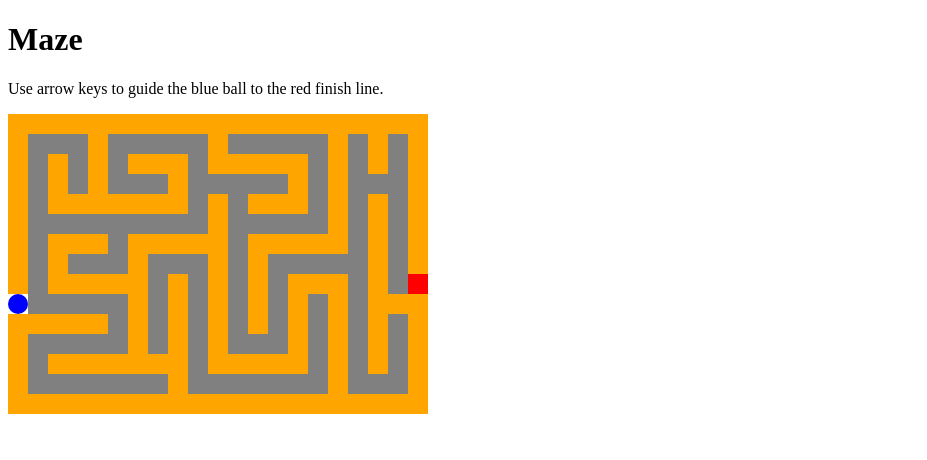
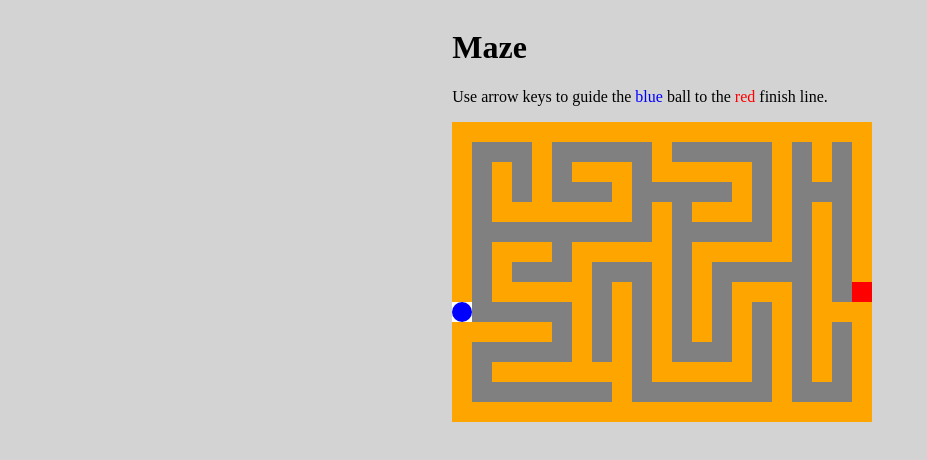
Before and after one commit to Deekee8/Maze, a plain HTML site: page index.html in a window 1280 px wide. Shown: the whole page, without its empty margins (0-927 px from the left). Drawn offline with Linux system fonts and the light colour scheme.

Commit message:
center game, add background color, style directions, clean up commented out lines of code in css

```diff
--- a/index.html
+++ b/index.html
@@ -8,7 +8,7 @@
 </head>
 <body>
     <h1>Maze</h1>
-    <p>Use arrow keys to guide the blue ball to the red finish line.</p>
+    <p>Use arrow keys to guide the <span id="blue">blue</span> ball to the <span id="red">red</span> finish line.</p>
     <div id="maze">
 
     </div>
--- a/style.css
+++ b/style.css
@@ -1,6 +1,16 @@
 :root {
     box-sizing: border-box;
 }
+
+html {
+    display: flex;
+    justify-content: center;
+}
+
+body {
+    background-color: lightgray;
+}
+
 #maze {
     display: flex;
     height: 300px;
@@ -8,12 +18,9 @@
     flex-direction: column;
     background-color: gray;
     position: absolute;
-
 }
 
-
 .block {
-    /* background-color: gray; */
     flex-grow: 1;
     height: 20px;
     width: 20px;
@@ -37,15 +44,17 @@
 .block.finish {
     background-color: red;
 }
+
 #player {
     background-color: blue;
     flex-grow: 1;
     position: relative;
     border-radius: 50%;
-    /* top: 00px;
-    left: 100px; */
+}
 
-
-
-
+#blue {
+    color: blue;
 }
+#red {
+    color: red;
+}
```
